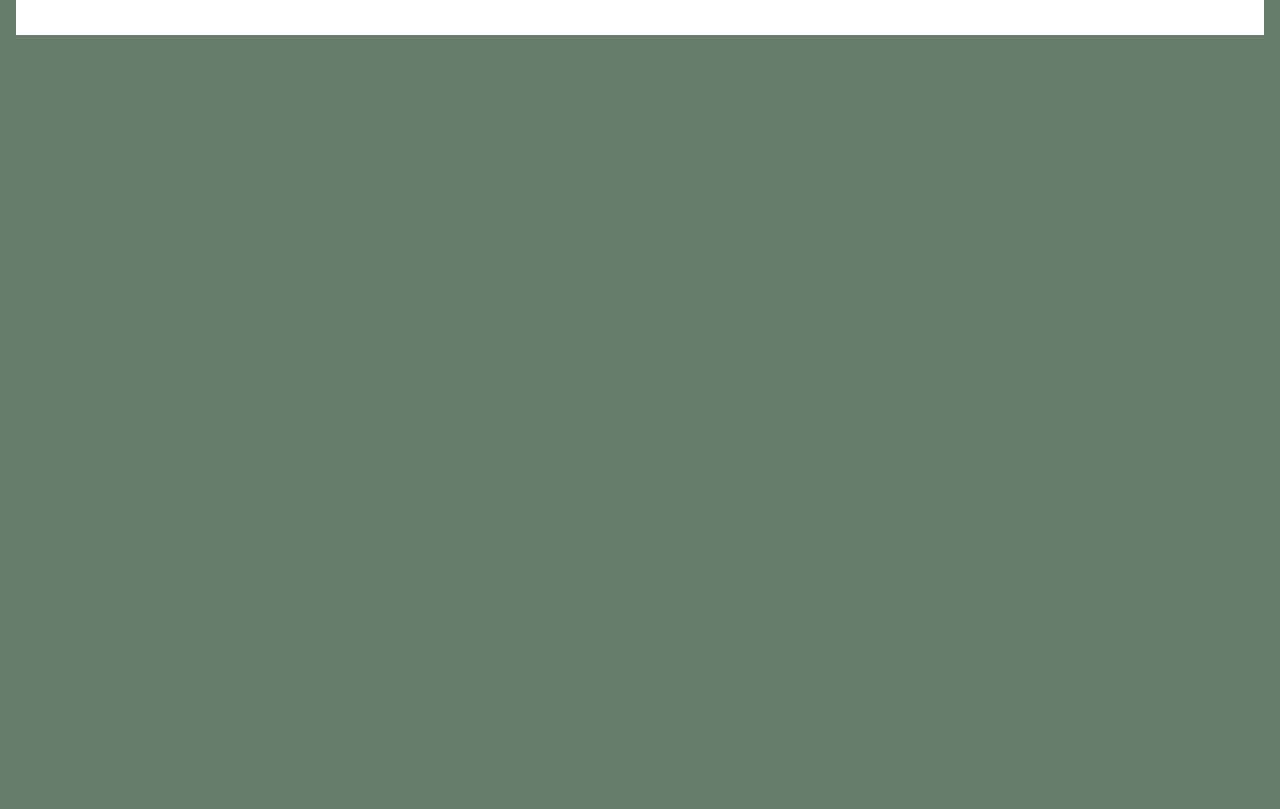
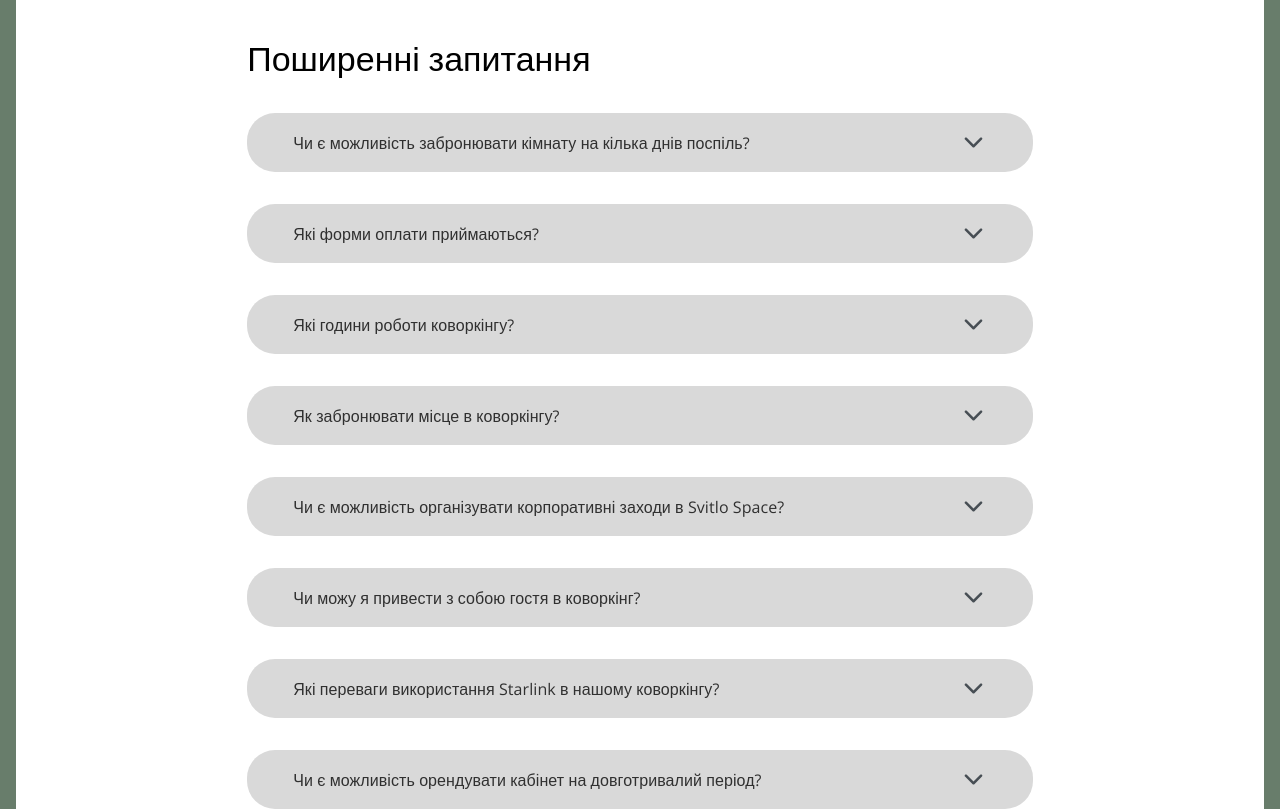
Before and after one commit to kubrakkirill/svitlo, a React (Create React App) app in the folder frontend/: page / in a window 1280 px wide. Shown: the part 2880-3689 px from the top of the page. Before the commit the page ends 2915 px from the top, so only its background shows below. Built offline with nearby package versions, Linux system fonts and the light colour scheme; the HTML template or start-up script is replaced by a standard one.

Commit message:
add new section

```diff
--- a/frontend/package.json
+++ b/frontend/package.json
@@ -8,6 +8,7 @@
     "@testing-library/user-event": "^13.5.0",
     "react": "^18.2.0",
     "react-dom": "^18.2.0",
+    "react-icons": "^4.8.0",
     "react-scripts": "5.0.1",
     "swiper": "^9.2.4",
     "web-vitals": "^2.1.4"
--- a/frontend/src/App.js
+++ b/frontend/src/App.js
@@ -1,4 +1,4 @@
-import {Inscription, Header, Contact, Special} from '../src/Components/index'
+import {Inscription, Header, Contact, Special, Questions} from '../src/Components/index'
 import './index.css'
 import {Info} from "./Components";
 
@@ -10,6 +10,7 @@ function App() {
         <Info />
         <Contact />
         <Special />
+        <Questions />
     </div>
   );
 }
--- /dev/null
+++ b/frontend/src/Components/Questions/Question.css
@@ -0,0 +1,33 @@
+.questions{
+    margin: 0 16px;
+    background-color: #FFFFFF;
+}
+.questions__container {
+    display: flex;
+    flex-direction: column;
+    gap: 32px;
+    padding: 0 44px 106px;
+    max-width: 70%;
+}
+.questions__items{
+    font-weight: 400;
+    font-size: 16px;
+    line-height: 150%;
+    letter-spacing: 0.005em;
+    color: #303030;
+}
+.questions__items-item{
+    border-radius: 28px;
+    display: flex;
+    flex-direction: row;
+    align-items: center;
+    justify-content: space-between;
+    padding: 16px 46px;
+}
+.questions__items-question{
+    background-color: #D9D9D9;
+}
+.questions__items-answers{
+    margin-top: 12px;
+    background-color: #EFEAE7;
+}
--- /dev/null
+++ b/frontend/src/Components/Questions/Questions.jsx
@@ -0,0 +1,101 @@
+import React, {useState} from 'react'
+import './Question.css'
+import { IoIosArrowDown, IoIosArrowUp } from "react-icons/io";
+
+const Questions = () => {
+    let [answers, setAnswers] = useState(false)
+
+    const toggleAnswer = (questionId) => {
+        setAnswers((prevAnswers) => ({
+            ...prevAnswers,
+            [questionId]: !prevAnswers[questionId],
+        }));
+    };
+
+    const questions = [
+        {
+            _id: '1',
+            question: 'Чи є можливість забронювати кімнату на кілька днів поспіль?',
+            questionAnswer: "Так, зв'яжіться з нами та ми допоможемо організувати робочий простір на необхідні дні."
+        },
+        {
+            _id: '2',
+            question: 'Які форми оплати приймаються?',
+            questionAnswer: "Ми приймаємо оплату банківською картою або готівкою."
+        },
+        {
+            _id: '3',
+            question: 'Які години роботи коворкінгу?',
+            questionAnswer: "Ми працюємо з понеділка по п'ятницю з 9:00 до 20:00, але для наших клієнтів є можливість працювати в будь-який зручний для них час."
+        },
+        {
+
+            _id: '4',
+            question: 'Як забронювати місце в коворкінгу?',
+            questionAnswer: "Ви можете забронювати місце на нашому сайті або ви може  зв'ятись з нами за допомогою контактних даних на нашому сайті або напишіть нам на електронну пошту."
+        },
+        {
+            _id: '5',
+            question: 'Чи є можливість організувати корпоративні заходи в Svitlo Space?',
+            questionAnswer: "Так, ми раді організувати корпоративні заходи в нашому коворкінгу. Зв'яжіться з нами, щоб дізнатися більше про можливості та умови проведення заходів."
+        },
+        {
+            _id: '6',
+            question: 'Чи можу я привести з собою гостя в коворкінг?',
+            questionAnswer: "Так, ви можете привести з собою гостя, але повідомте нас про це заздалегідь."
+        },
+        {
+            _id: '7',
+            question: 'Які переваги використання Starlink в нашому коворкінгу?',
+            questionAnswer: "Starlink - це сучасна технологія інтернет-підключення, яка забезпечує стабільний та швидкий доступ до мережі у будь-якому місці. Використання Starlink в нашому коворкінгу дозволяє нашим клієнтам отримати надійний та швидкий доступ до Інтернету, що є дуже важливим для продуктивної роботи. Крім того, використання Starlink дозволяє нашим клієнтам працювати з великими обсягами даних, стрімінгового відео та інших онлайн-сервісів без обмежень."
+        },
+        {
+            _id: '8',
+            question: 'Чи є можливість орендувати кабінет на довготривалий період?',
+            questionAnswer: "Так, ми пропонуємо оренду приватного кабінету на довготривалий період. Зв'яжіться з нами для отримання детальної інформації та узгодження умов."
+        },
+        {
+            _id: '9',
+            question: 'Які включені послуги в оренду робочого місця?',
+            questionAnswer: "В оренду робочого місця включені послуги з доступу до інтернету, безперебійне світло, бомбосховище, конференційність особистих даних за потреби, кава, чай, водичка, смаколики та послуги адміністратора-персонального помічника."
+        },
+    ]
+
+    return (
+        <div className="questions">
+            <section className="questions__container">
+                <h4>Поширенні запитання</h4>
+                {questions.map(({ question, questionAnswer, _id }) => {
+                    const isAnswerVisible = answers[_id] || false;
+                    return (
+                        <div className="questions__items" key={_id}>
+                            <div className="questions__items-question questions__items-item">
+                                <p>{question}</p>
+                                {isAnswerVisible ? (
+                                    <IoIosArrowUp
+                                        color="#474E54"
+                                        size={27}
+                                        onClick={() => toggleAnswer(_id)}
+                                    />
+                                ) : (
+                                    <IoIosArrowDown
+                                        color="#474E54"
+                                        size={27}
+                                        onClick={() => toggleAnswer(_id)}
+                                    />
+                                )}
+                            </div>
+                            {isAnswerVisible && (
+                                <div className="questions__items-answers questions__items-item">
+                                    <p>{questionAnswer}</p>
+                                </div>
+                            )}
+                        </div>
+                    );
+                })}
+            </section>
+
+        </div>
+    )
+}
+export default Questions
--- a/frontend/src/Components/index.js
+++ b/frontend/src/Components/index.js
@@ -3,6 +3,7 @@ import Header from "./Header/Header";
 import Info from "./Info/Info";
 import Contact from "./Contact/Contact"
 import Special from "./Special/Special"
+import Questions from "./Questions/Questions"
 
 export {
     Inscription,
@@ -10,4 +11,5 @@ export {
     Info,
     Contact,
     Special,
+    Questions,
 }
```
Also changed, not shown: 1 other file (tests, documents, lock files or other folders).
